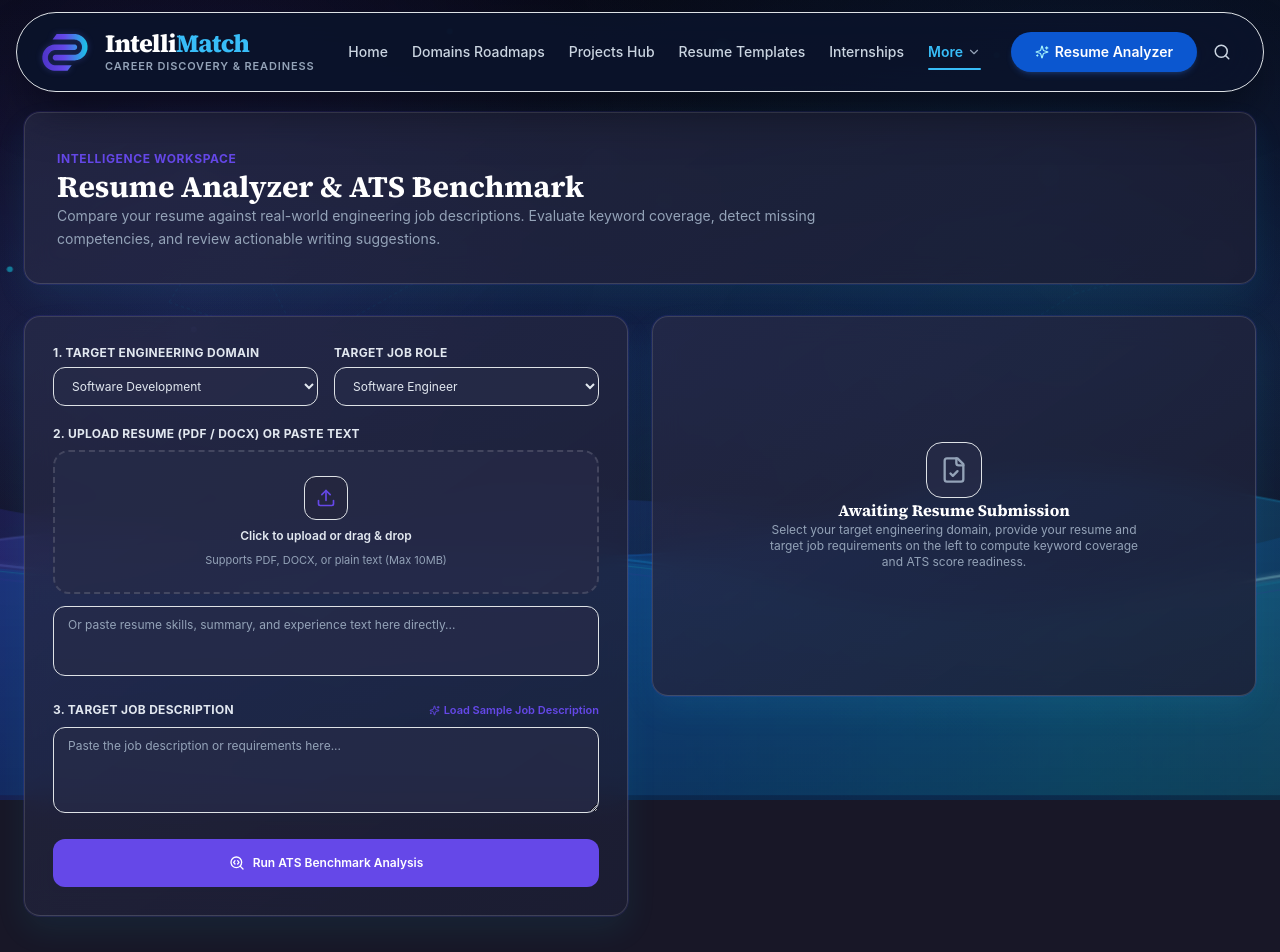
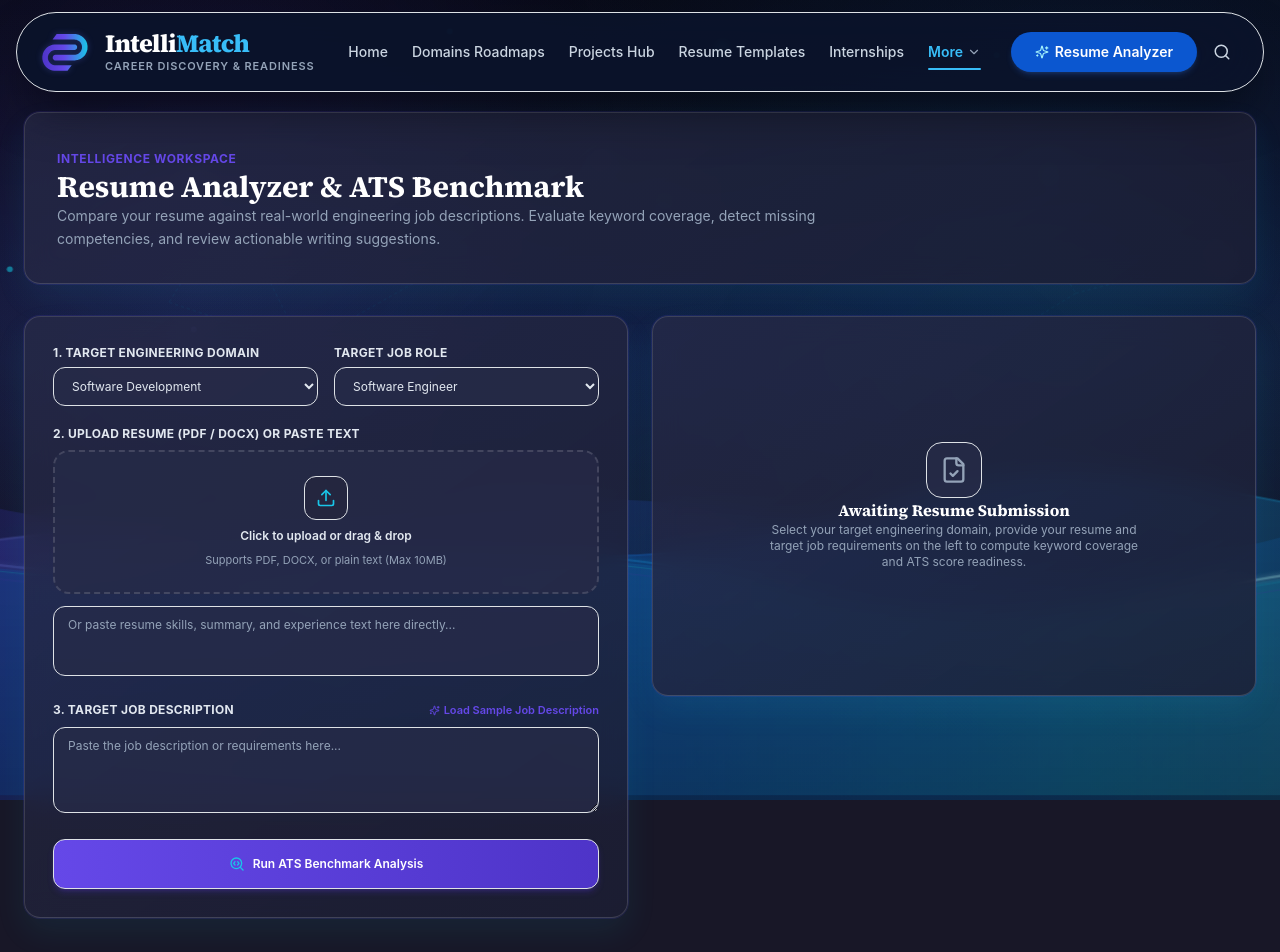
Before and after one commit to thejasdev/IntelliMatch-AI, a React (Vite) app: page /analyzer in a window 1280 px wide. Shown: the top 952 px of the page. Built offline with nearby package versions, Linux system fonts and the light colour scheme.

Commit message:
Updated the AnalyzerPage

```diff
--- a/src/pages/AnalyzerPage.jsx
+++ b/src/pages/AnalyzerPage.jsx
@@ -190,7 +190,7 @@ export default function AnalyzerPage() {
               <div
                 onDragOver={(e) => e.preventDefault()}
                 onDrop={handleDrop}
-                className="border-2 border-dashed border-brand-border rounded-2xl p-6 text-center bg-brand-surface hover:bg-brand-violet/5 hover:border-brand-violet/50 transition-all cursor-pointer relative"
+                className="border-2 border-dashed border-brand-border rounded-2xl p-6 text-center bg-brand-surface hover:bg-brand-cyan/5 hover:border-brand-cyan/60 transition-all cursor-pointer relative group"
               >
                 <input
                   type="file"
@@ -199,7 +199,7 @@ export default function AnalyzerPage() {
                   className="absolute inset-0 w-full h-full opacity-0 cursor-pointer"
                 />
                 <div className="flex flex-col items-center justify-center gap-2">
-                  <div className="w-11 h-11 rounded-xl bg-brand-card border border-brand-border shadow-xs text-brand-violet flex items-center justify-center">
+                  <div className="w-11 h-11 rounded-xl bg-brand-card border border-brand-border shadow-xs text-brand-cyan flex items-center justify-center group-hover:scale-105 transition-transform">
                     <Upload size={20} />
                   </div>
                   {uploadedFile ? (
@@ -266,16 +266,16 @@ export default function AnalyzerPage() {
               type="button"
               disabled={isAnalyzing}
               onClick={handleRunAnalysis}
-              className="w-full py-3 px-4 rounded-xl bg-brand-violet hover:bg-brand-violetHover text-white text-xs font-semibold shadow-xs flex items-center justify-center gap-2 transition-all disabled:opacity-50"
+              className="w-full py-3 px-4 rounded-xl bg-gradient-to-r from-brand-violet to-brand-indigo hover:brightness-110 text-white text-xs font-semibold shadow-md shadow-brand-indigo/30 border border-brand-cyan/30 flex items-center justify-center gap-2 transition-all active:scale-[0.99] disabled:opacity-50"
             >
               {isAnalyzing ? (
                 <>
-                  <RefreshCw size={14} className="animate-spin" />
+                  <RefreshCw size={14} className="animate-spin text-brand-cyan" />
                   <span>Analyzing Resume Keywords...</span>
                 </>
               ) : (
                 <>
-                  <SearchCode size={16} />
+                  <SearchCode size={16} className="text-brand-cyan" />
                   <span>Run ATS Benchmark Analysis</span>
                 </>
               )}
@@ -315,15 +315,15 @@ export default function AnalyzerPage() {
 
               {/* Sub-scores */}
               <div className="grid grid-cols-3 gap-3">
-                <div className="p-3 rounded-xl bg-brand-surface border border-brand-border text-center">
+                <div className="p-3 rounded-xl bg-brand-surface border border-brand-border text-center im-card-lift transition-all">
                   <div className="text-sm font-bold text-brand-slate">{analysisResult.keywordCoverage}%</div>
                   <div className="text-[10px] text-brand-muted uppercase tracking-wider mt-0.5">Keyword Match</div>
                 </div>
-                <div className="p-3 rounded-xl bg-brand-surface border border-brand-border text-center">
+                <div className="p-3 rounded-xl bg-brand-surface border border-brand-border text-center im-card-lift transition-all">
                   <div className="text-sm font-bold text-brand-slate">{analysisResult.formatScore}%</div>
                   <div className="text-[10px] text-brand-muted uppercase tracking-wider mt-0.5">ATS Formatting</div>
                 </div>
-                <div className="p-3 rounded-xl bg-brand-surface border border-brand-border text-center">
+                <div className="p-3 rounded-xl bg-brand-surface border border-brand-border text-center im-card-lift transition-all">
                   <div className="text-sm font-bold text-brand-slate">{analysisResult.actionVerbsScore}%</div>
                   <div className="text-[10px] text-brand-muted uppercase tracking-wider mt-0.5">Action Metrics</div>
                 </div>
```
